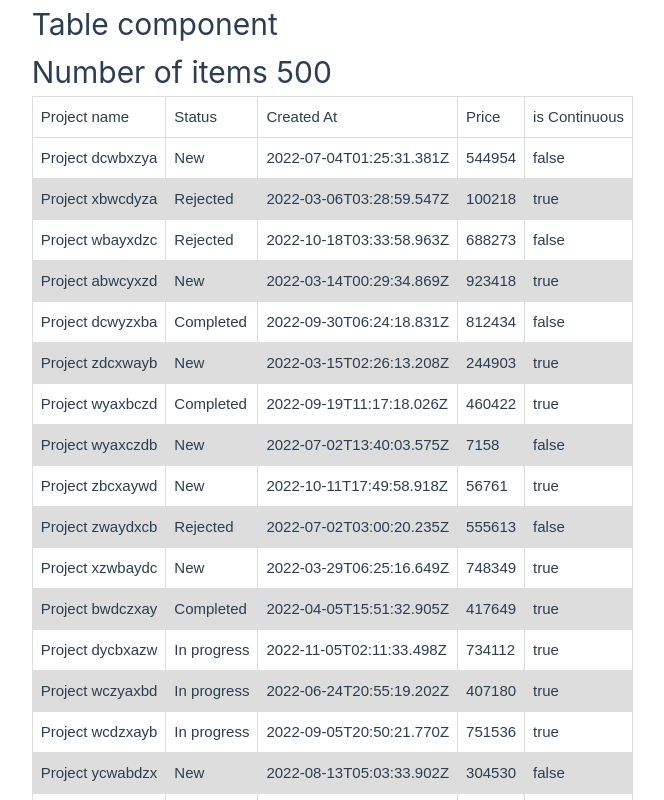
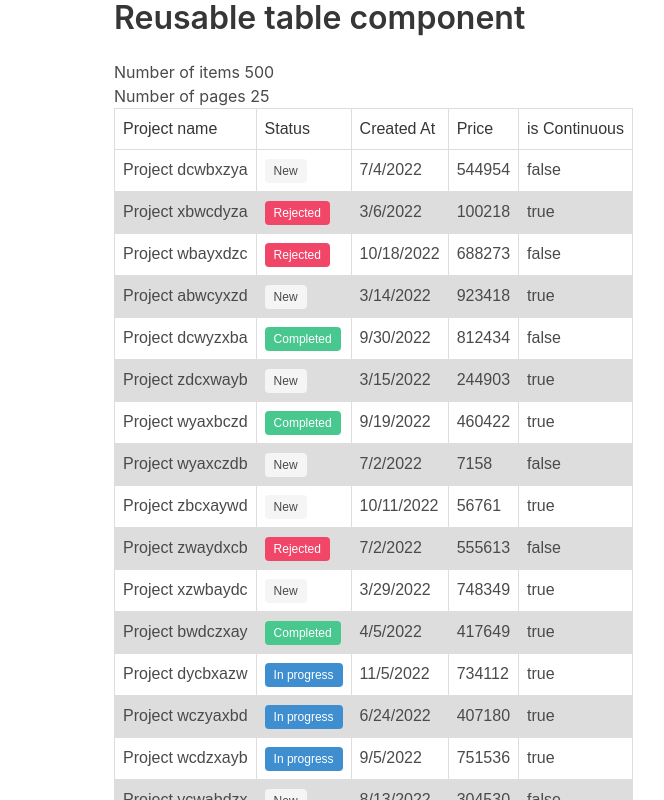
Before and after one commit to jimmzzz/table-component, a Vue app: page / in a window 1280 px wide. Shown: the top 800 px of the page, without its empty margins (7-671 px from the left). Built offline with nearby package versions, Linux system fonts and the light colour scheme.

Commit message:
added scoped slots for custom styling of specific table data fields

```diff
--- a/src/App.vue
+++ b/src/App.vue
@@ -3,19 +3,45 @@ import mockData from './mocks/mock.json';
 import DataTable from './components/DataTable.vue';
 import { TableHeader, TableData } from './components/types';
 
+interface StatusLabels {
+  [key: string]: string;
+}
+
 const tableHeaderFields: TableHeader[] = [
   { id: 'name', label: 'Project name', sortable: true },
-  { id: 'status', label: 'Status' },
+  { id: 'status', label: 'Status', sortable: true },
   { id: 'createdAt', label: 'Created At' },
   { id: 'price', label: 'Price' },
   { id: 'isContinuous', label: 'is Continuous' },
 ];
+
+const statusLabels: StatusLabels = {
+  new: 'light',
+  'in progress': 'info',
+  completed: 'success',
+  rejected: 'danger',
+};
+
+const mapTable = (value: string) => {
+  const labelClass = statusLabels[value.toLowerCase()];
+  return `is-${labelClass}`;
+};
 </script>
 
 <template>
   <div>
-    <h1>Table component</h1>
-    <Data-table :header-fields="tableHeaderFields" :table-data="mockData" />
+    <h1 class="title is-3">Reusable table component</h1>
+    <Data-table v-slot="slotProps" :header-fields="tableHeaderFields" :table-data="mockData">
+      <h3 v-if="slotProps.property === 'name'">{{ slotProps.field }}</h3>
+      <span v-if="slotProps.property === 'status'" class="tag" :class="mapTable(slotProps.field)">
+        {{ slotProps.field }}
+      </span>
+      <span v-if="slotProps.property === 'createdAt'">
+        {{ new Date(slotProps.field).toLocaleDateString() }}
+      </span>
+      <!-- {{ slotProps.property }} -->
+      <!-- <span v-else>{{ slotProps.field }}</span> -->
+    </Data-table>
   </div>
 </template>
 
--- a/src/components/DataTable.vue
+++ b/src/components/DataTable.vue
@@ -1,6 +1,7 @@
 <template>
   <div>
     <h1>Number of items {{ tableData.length }}</h1>
+    <h1>Number of pages {{ numberOfPages }}</h1>
 
     <table>
       <thead>
@@ -12,8 +13,9 @@
       </thead>
       <tbody>
         <tr v-for="(item, index) in sortedTableData" :key="index">
-          <td v-for="field in test(item)" :key="field">{{ field }}</td>
-          <!-- <td v-for="field in test(item)" :key="field">{{ field }}</td> -->
+          <td v-for="(field, idx) in item" :key="idx">
+            <slot :field="field" :property="idx">{{ field }}</slot>
+          </td>
         </tr>
       </tbody>
     </table>
@@ -29,6 +31,7 @@ const props = defineProps<{
   tableData: TableData[];
 }>();
 
+const ROWS_PER_PAGE = 20;
 const tableData = ref(props.tableData);
 const sort = ref(false);
 
@@ -57,11 +60,11 @@ function compare(a, b, propertyName) {
 }
 
 const sortedTableData = computed(() => {
+  // const x = tableData.value.slice(0, 20);
+
   if (!sort.value) {
     return tableData.value;
   }
-
-  //   const modified = [...tableData.value];
 
   const arrayCopy = [...tableData.value];
   const y = arrayCopy.sort((a, b) => compare(a, b, sort.value));
@@ -69,8 +72,24 @@ const sortedTableData = computed(() => {
   return y;
 });
 
-const test = (object: any) => {
+const numberOfPages = computed(() => {
+  return Math.floor((tableData.value.length + ROWS_PER_PAGE - 1) / ROWS_PER_PAGE);
+});
+
+const test = (object: TableData) => {
+  // const data = props.headerFields.map((field) => field.id);
+
+  // const x = object[data[index]];
+  // console.log(index);
+
   return Object.values(object);
+};
+
+const prepareObjectForRow = (object: TableData, index: number) => {
+  const data = props.headerFields.map((field) => field.id);
+  // const x = object[data[index]];
+  console.log(object);
+  return object;
 };
 </script>
 
--- a/src/main.ts
+++ b/src/main.ts
@@ -2,5 +2,6 @@ import { createApp } from 'vue';
 import App from './App.vue';
 
 import './assets/main.css';
+import './../node_modules/bulma/css/bulma.css';
 
 createApp(App).mount('#app');
```
